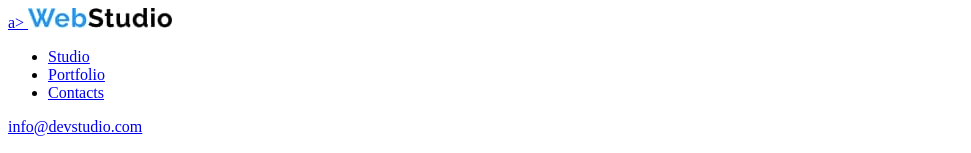
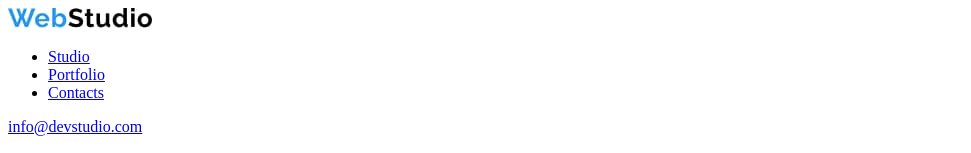
Before and after one commit to Codreanu00/homework1, a plain HTML site: page index.html in a window 1280 px wide. Shown: the top 153 px of the page, without its empty margins (0-971 px from the left). Drawn offline with Linux system fonts and the light colour scheme.

Commit message:
homework 1

```diff
--- a/index.html
+++ b/index.html
@@ -12,7 +12,7 @@
 
         <section>
             <header>
-                <a href="#">a>
+                <a href="#">
                     <img src="images/logo1.jpg" alt="">
                         <nav>
                             <ul>
```
